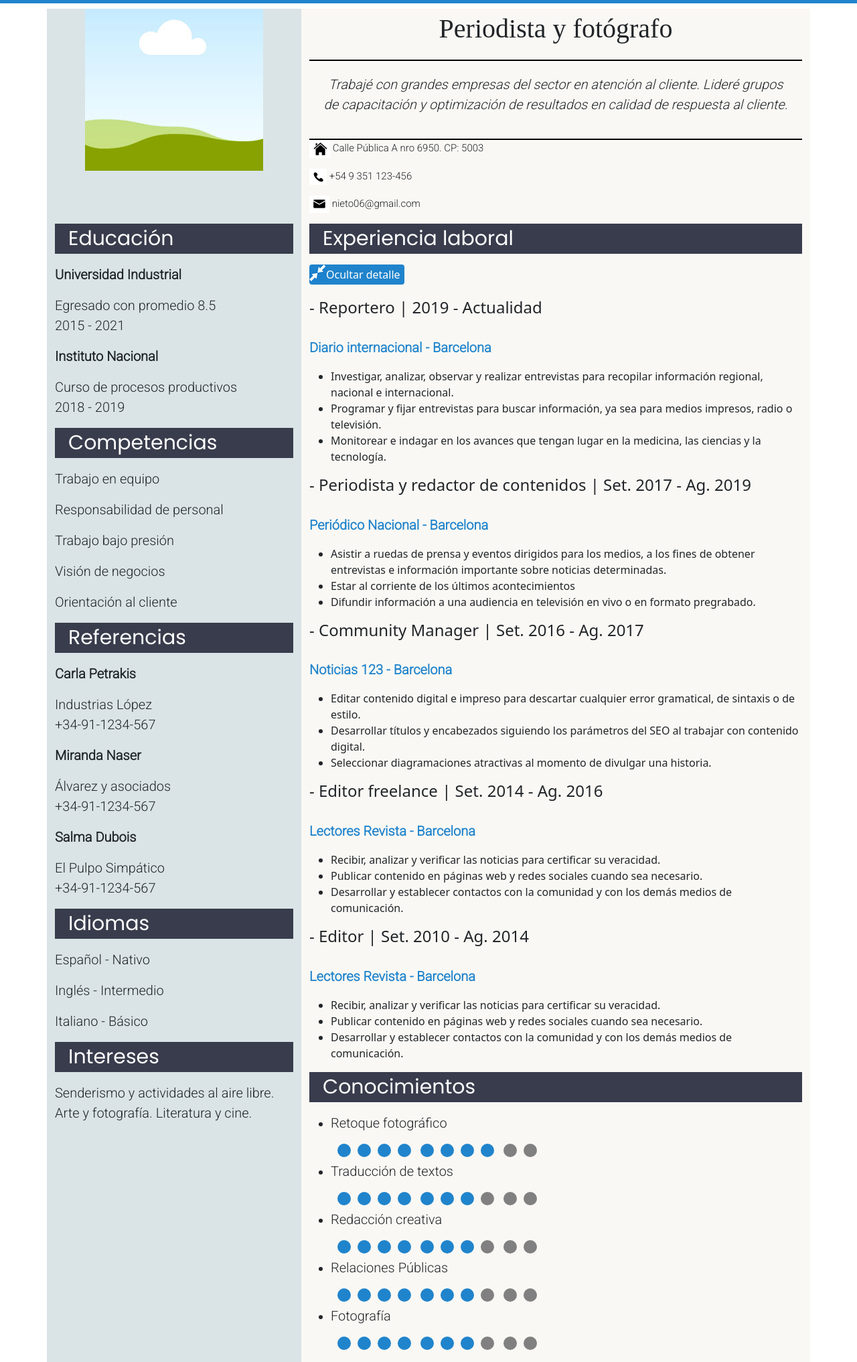
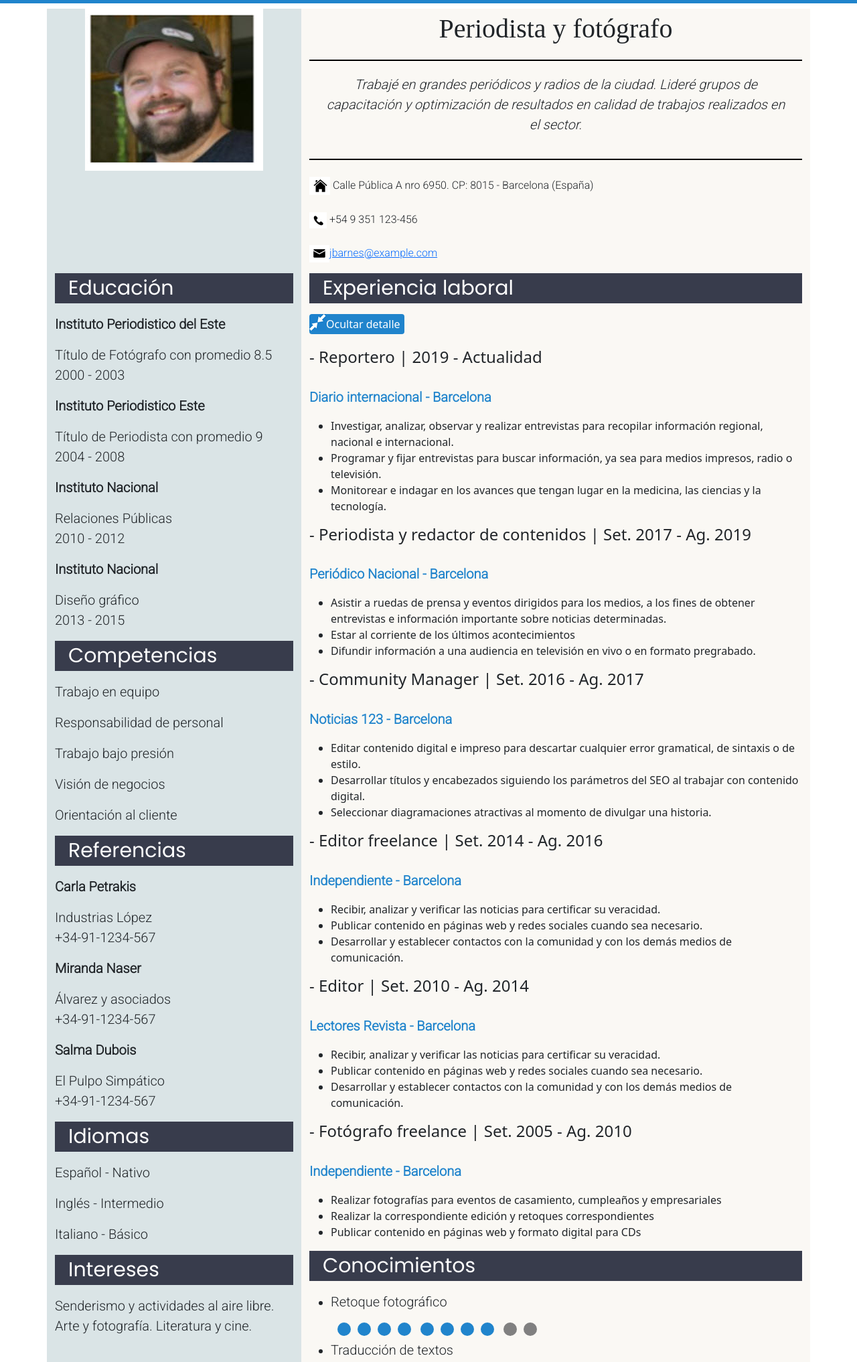
Before and after one commit to nieto06/nieto06.github.io, a plain HTML site: page index.html in a window 1280 px wide. Shown: the part 87-2121 px from the top of the page at 67% size. Drawn offline with nearby package versions, Linux system fonts and the light colour scheme; a web font is replaced by a local one.

Commit message:
se agrega foto nueva

```diff
--- a/index.html
+++ b/index.html
@@ -10,7 +10,7 @@
     <link rel="preconnect" href="https://fonts.googleapis.com">
     <link rel="preconnect" href="https://fonts.gstatic.com" crossorigin>
     <link href="https://fonts.googleapis.com/css2?family=Marcellus+SC&family=Poppins&family=Roboto:wght@300&display=swap" rel="stylesheet">    <title>CV</title>
-
+    <link rel="icon" href="icon.jpg">
 </head>
 
 
@@ -19,12 +19,12 @@
     <nav class="navbar fixed-top navbar-expand-lg navbar-dark navbar-light navbar-justify-content-center"  style="background-color: rgb(32,132,204)">
         <div class="container-fluid">
             <a class="navbar-brand" href="#">JOHN BARNES</a>
-            <button class="navbar-toggler" type="button" data-bs-toggle="collapse" data-bs-target="#navbarNavAltMarkup" aria-controls="navbarNavAltMarkup" aria-expanded="false" aria-label="Toggle navigation">
+            <button class="navbar-toggler" id="barra" type="button" data-bs-toggle="collapse" data-bs-target="#navbarNavAltMarkup" aria-controls="navbarNavAltMarkup" aria-expanded="false" aria-label="Toggle navigation">
             <span class="navbar-toggler-icon"></span>
             </button>
             <div class="collapse navbar-collapse show" id="navbarNavAltMarkup">
                 <div class="navbar-nav">
-                    <!-- aria-current="page" -->
+
                     <a class="nav-link" href="#educacion">Educación</a>
                     <a class="nav-link" href="#competencias"  >Competencias</a>
                     <a class="nav-link" href="#exp_laboral"  >Experiencia Laboral</a>
@@ -34,6 +34,7 @@
                     <a class="nav-link" href="#intereses"  >Intereses</a>
                     <a class="nav-link" href="#form_contacto" >Formaulario de contacto</a>
                 </div>
+
             </div>
 
         </div>
@@ -44,7 +45,7 @@
         <div class="row">
             <div class="col-sm-6 col-md-4" id="section1">
                 <div class="text-center">
-                    <img src="imagen_curr.jpg" alt="Foto">
+                    <img src="imagen_curr3.jpg" class="img-fluid" alt="Foto" >
                 </div>
             </div>
             <div class="col-sm-6 col-md-8" id="section2">
@@ -52,15 +53,19 @@
                     <p id="profesion">Periodista y fotógrafo</p>
                 </div>
                 <div class="text-center" id="descripcion" >
-                    <p><i>Trabajé con grandes empresas del sector en
+                    <p><i>Trabajé en grandes periódicos y radios de la ciudad.
+                        Lideré grupos de capacitación y optimización de
+                        resultados en calidad de trabajos realizados en el sector.</i></p>
+
+                        <!-- Trabajé con grandes empresas del sector en
                     atención al cliente. Lideré grupos de capacitación
                     y optimización de resultados en calidad de
-                    respuesta al cliente.</i></p>
+                    respuesta al cliente.</i></p> -->
 
                 </div>
-                <p id="house"><img src="house.png" alt="Domicilio"> Calle Pública A nro 6950. CP: 5003</p>
+                <p id="house"><img src="house.png" alt="Domicilio"> Calle Pública A nro 6950. CP: 8015 - Barcelona (España)</p>
                 <p id="home"><img src="phone.png" alt="Teléfono"> +54 9 351 123-456</p>
-                <p id="mail"><img src="mail.png" alt="Mail"> nieto06@gmail.com</p>
+                <p id="mail"><img src="mail.png" alt="Mail"><a href="mailto:jbarnes@example.com">jbarnes@example.com</p></a>
             </div>
         </div>
         <div class="row">
@@ -68,11 +73,17 @@
 
                 <p class="titulo" id="educacion">Educación</p>
 
-                <p><b>Universidad Industrial</p></b>
-                <p>Egresado con promedio 8.5<br>2015 - 2021</p>
+                <p><b>Instituto Periodistico del Este</p></b>
+                <p>Título de Fotógrafo con promedio 8.5<br>2000 - 2003</p>
+
+                <p><b>Instituto Periodistico Este</p></b>
+                <p>Título de Periodista con promedio 9<br>2004 - 2008</p>
 
                 <p><b>Instituto Nacional</b></p>
-                <p>Curso de procesos productivos<br>2018 - 2019</p>
+                <p>Relaciones Públicas<br>2010 - 2012</p>
+
+                <p><b>Instituto Nacional</b></p>
+                <p>Diseño gráfico<br>2013 - 2015</p>
 
                 <p class="titulo" id="competencias">Competencias</p>
                 <p>Trabajo en equipo</p>
@@ -156,7 +167,7 @@
                 <h4>- Editor freelance | Set. 2014 - Ag. 2016</h4>
 
                 <div class="items">
-                    <p style="color:rgb(32,132,204)"><b>Lectores Revista - Barcelona</b></p>
+                    <p style="color:rgb(32,132,204)"><b>Independiente - Barcelona</b></p>
                     <ul>
                         <li>Recibir, analizar y verificar las noticias para certificar su
                             veracidad.
@@ -179,6 +190,19 @@
                             cuando sea necesario.</li>
                         <li>Desarrollar y establecer contactos con la comunidad y con
                             los demás medios de comunicación.</li>
+                    </ul>
+                </div>
+
+                <h4>- Fotógrafo freelance | Set. 2005 - Ag. 2010</h4>
+
+                <div class="items">
+                    <p style="color:rgb(32,132,204)"><b>Independiente - Barcelona</b></p>
+                    <ul>
+                        <li>Realizar fotografías para eventos de casamiento, cumpleaños y empresariales
+                            </li>
+                        <li>Realizar la correspondiente edición y retoques correspondientes</li>
+                        <li>Publicar contenido en páginas web y formato digital para CDs</li>
+
                     </ul>
                 </div>
                 <p class="titulo" id="conocimientos">Conocimientos</p>
--- a/script.js
+++ b/script.js
@@ -44,9 +44,14 @@
 
     // https://stackoverflow.com/questions/42401606/how-to-hide-collapsible-bootstrap-navbar-on-click
 
-    const navLinks = document.querySelectorAll('.nav-link')
-    const menuToggle = document.getElementById('navbarNavAltMarkup')
-    const bsCollapse = new bootstrap.Collapse(menuToggle)
-    navLinks.forEach((l) => {
-        l.addEventListener('click', () => { bsCollapse.toggle() })
-    })
+        const navLinks = document.querySelectorAll('.nav-link')
+        const menuToggle = document.getElementById('navbarNavAltMarkup')
+        const bsCollapse = new bootstrap.Collapse(menuToggle)
+        navLinks.forEach((l) => {
+
+
+                l.addEventListener('click', () => {
+                     if (document.getElementById('barra').offsetParent != null)  {
+                        console.log(document.getElementById('barra').offsetParent)
+                        bsCollapse.toggle()}
+                     })})
--- a/style.css
+++ b/style.css
@@ -58,7 +58,8 @@ p {
 }
 
 #house, #home, #mail {
-   font-size: 15px;
+   font-size: 16px;
+   margin-top: 25px;
 }
 
 #btnMostrar {
@@ -84,7 +85,15 @@ h4  {
 
 }
 
+/* #barra {
+   display: block
+}
 
+@media only screen and (min-width: 992px) {
+  #barra {
+    display: none
+  }
+} */
 
 .B {   /* estilo para los circulos azules */
    background: rgb(32,132,204);
```
Also changed, not shown: icon.jpg (added), imagen.jpg (added).
